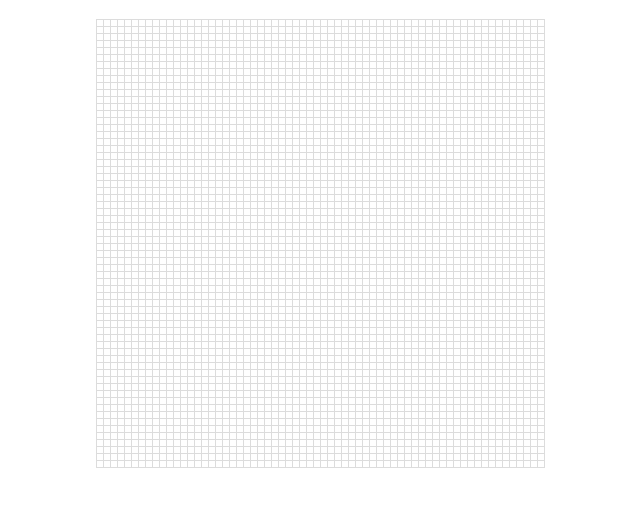
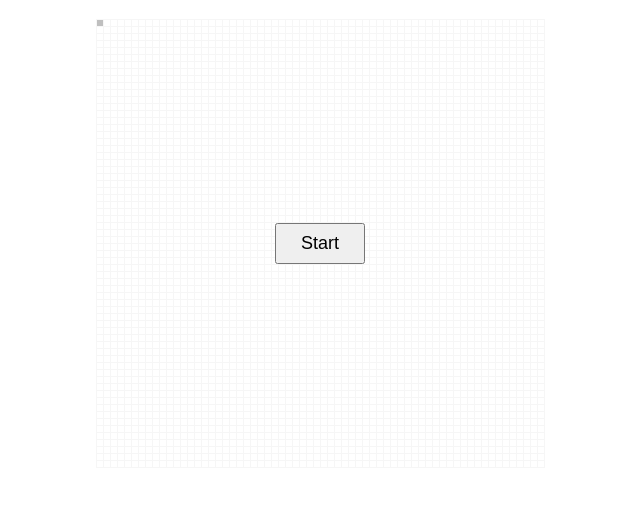
Before and after one commit to hicugi/game-snake, a plain HTML site: page index.html in a window 1280 px wide. Shown: the part 61-568 px from the top of the page, without its empty margins (320-960 px from the left). Drawn offline with Linux system fonts and the light colour scheme.

Commit message:
feat: add board, overlay & start btn

```diff
--- a/index.html
+++ b/index.html
@@ -1,4 +1,4 @@
-<!DOCTYPE html>
+<!doctype html>
 <html lang="en">
   <head>
     <title>Snake</title>
@@ -6,7 +6,14 @@
   </head>
   <body>
     <h1>Snake</h1>
-    <table id="game"></table>
+
+    <div class="board">
+      <div class="overlay">
+        <button class="btn" onClick="start()">Start</button>
+      </div>
+
+      <table id="game"></table>
+    </div>
 
     <script src="script.js"></script>
   </body>
--- a/script.js
+++ b/script.js
@@ -11,4 +11,10 @@ const game = document.querySelector("#game");
     }
     game.appendChild(tr);
   }
+
+  game.querySelector("td").classList.add("active");
 })();
+
+function start() {
+  alert("hey");
+}
--- a/style.css
+++ b/style.css
@@ -2,9 +2,30 @@ h1 {
   text-align: center;
 }
 
-#game {
+.board {
+  position: relative;
+  display: table;
   margin-left: auto;
   margin-right: auto;
+}
+
+.overlay {
+  position: absolute;
+  width: 100%;
+  height: 100%;
+  display: flex;
+  justify-content: center;
+  align-items: center;
+  background-color: rgba(255,255,255,0.75);
+}
+
+.btn {
+  padding: 8px 24px;
+  font-size: 18px;
+  line-height: 1.2;
+}
+
+#game {
   border-collapse: collapse;
 }
 #game td {
@@ -12,3 +33,7 @@ h1 {
   height: 4px;
   border: 1px solid #dcdcdc;
 }
+
+#game .active {
+  background-color: black;
+}
```
